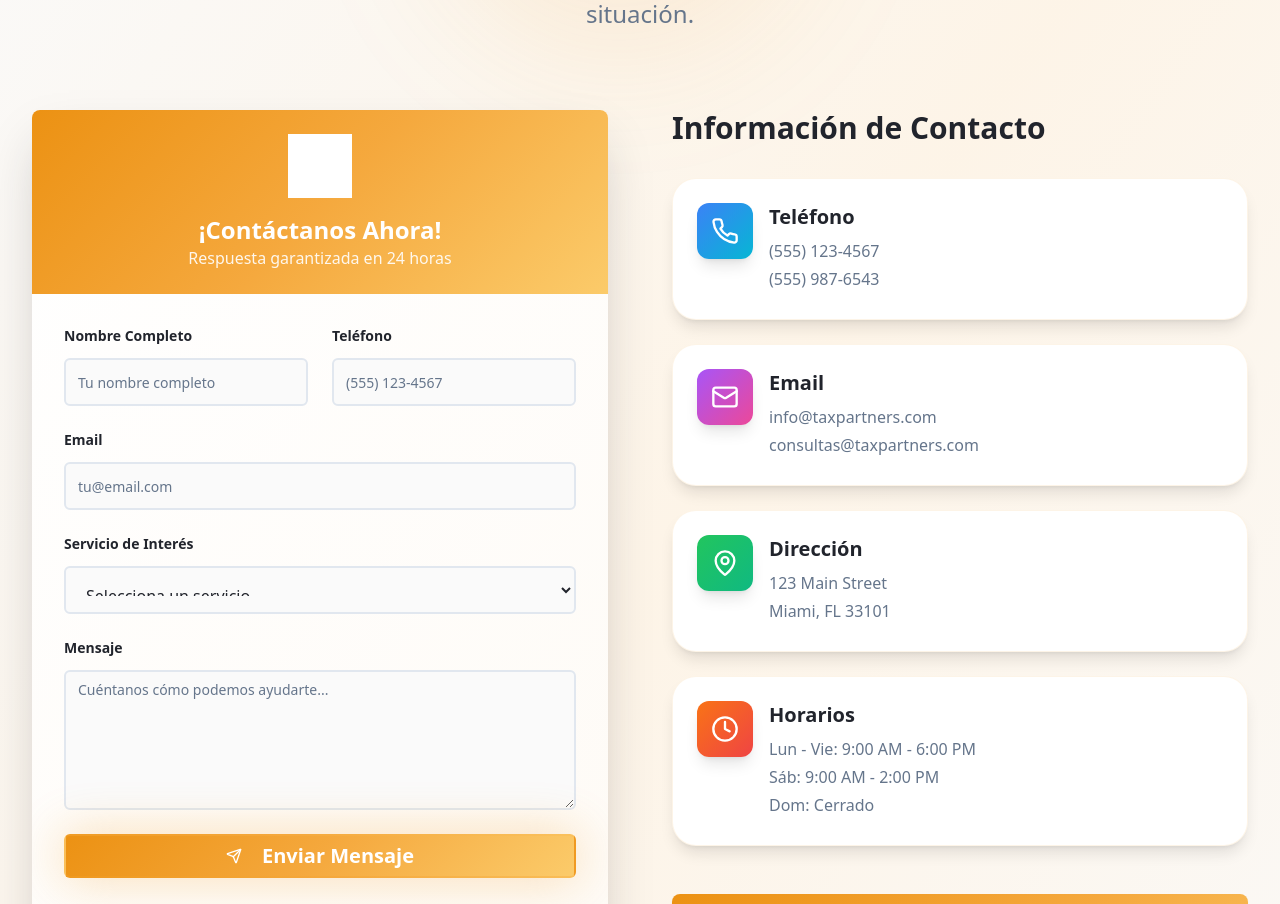
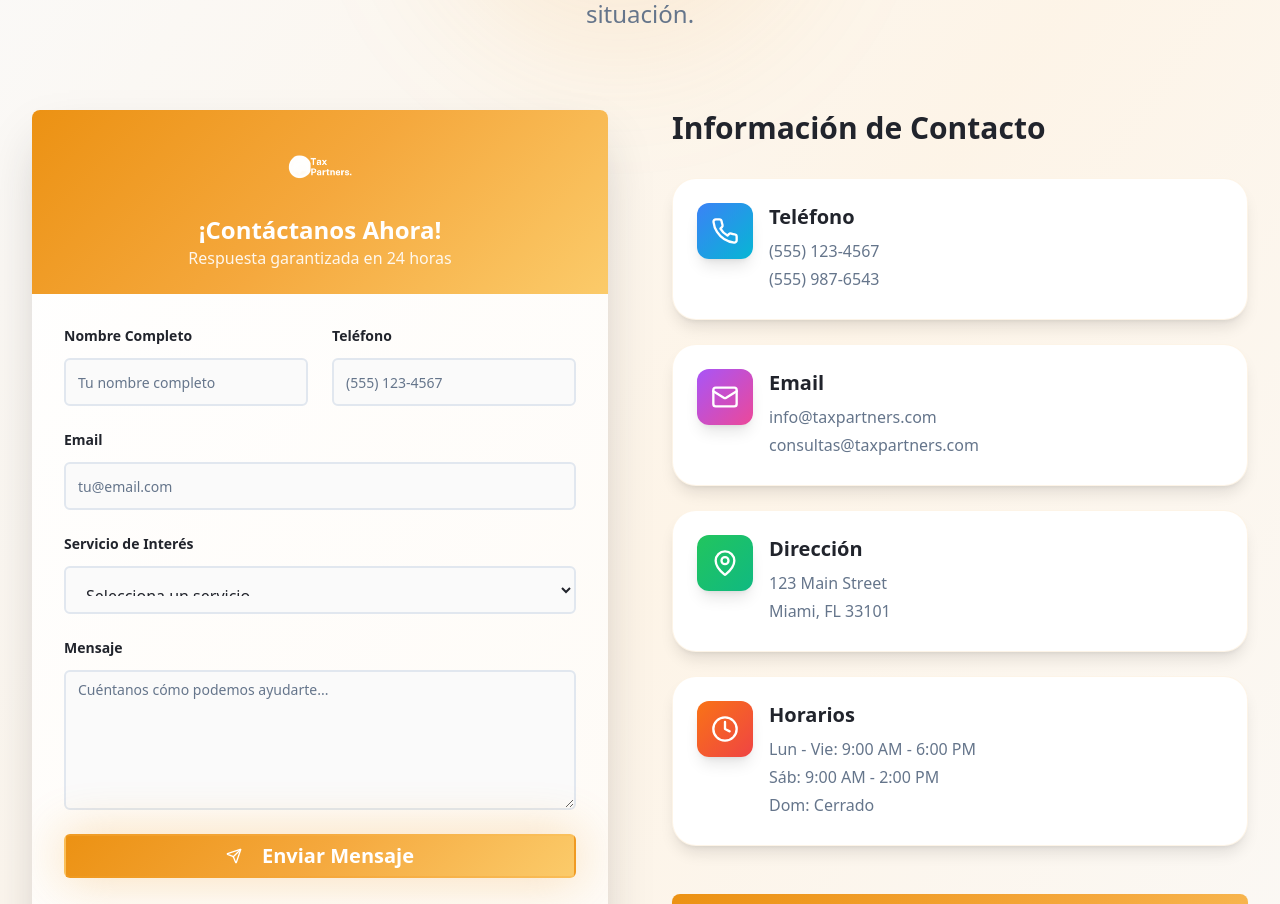
Before and after one commit to taxpartnersnow/mitaxpro, a React (Vite) app: page / in a window 1280 px wide. Shown: the part 3800-4704 px from the top of the page. Built offline with nearby package versions, Linux system fonts and the light colour scheme.

Commit message:
Replace logo in Contact component
Replaced the logo in the Contact component with the previously shared logo.

```diff
--- a/src/components/Contact.tsx
+++ b/src/components/Contact.tsx
@@ -62,7 +62,7 @@ const Contact = () => {
               {/* Logo en el formulario */}
               <div className="bg-gradient-primary p-6 text-center">
                 <img
-                  src="/lovable-uploads/b115556c-f99f-4299-a39e-5e275d34c1bd.png"
+                  src="/lovable-uploads/7d0d4420-cdc2-418b-8c10-04d8a24306d7.png"
                   alt="Tax Partners Logo"
                   className="h-16 w-auto mx-auto mb-4 filter brightness-0 invert"
                 />
```
